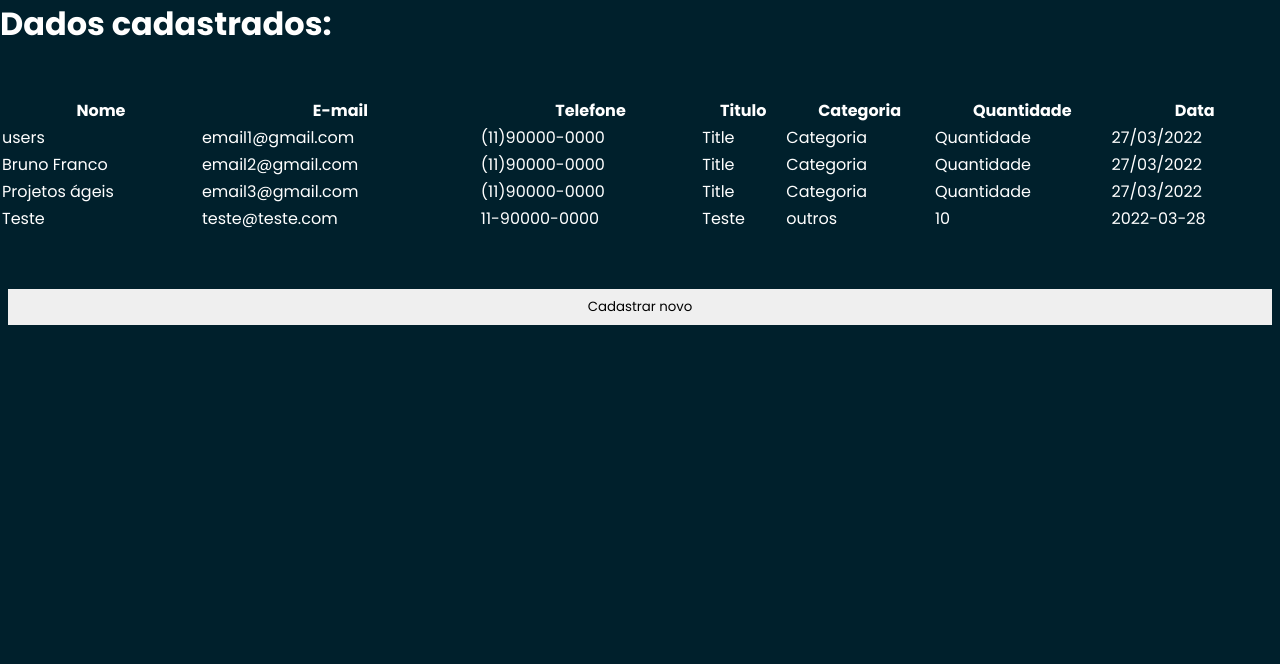
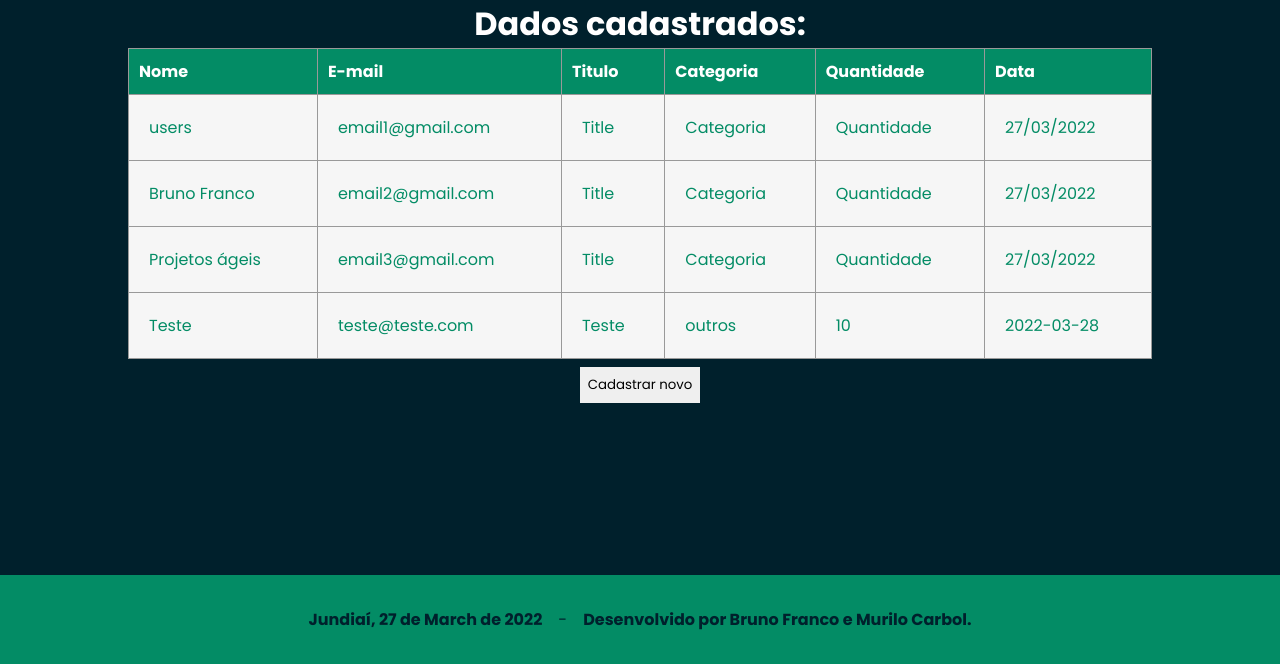
Before and after one commit to brnofranco/createread-php, a PHP site: page /read.php in a window 1280 px wide. Shown: the part 136-800 px from the top of the page. Run offline with PHP 8.4, Linux system fonts and the light colour scheme.

Commit message:
Adição do style da Tabela

```diff
--- a/read.php
+++ b/read.php
@@ -53,14 +53,13 @@
             <a class="tabs" href="./read.php">Ver</a>
         </nav>
     </header>
-    <div class="main-content">
+    <div class="table-content">
         <h1>Dados cadastrados:</h1>
         <table>
             <thead>
                 <tr>
                     <th>Nome</th>
                     <th>E-mail</th>
-                    <th>Telefone</th>
                     <th>Titulo</th>
                     <th>Categoria</th>
                     <th>Quantidade</th>
@@ -82,7 +81,6 @@
 
                         $name = $separator[0];
                         $email = $separator[1];
-                        $telefone = $separator[2];
                         $titulo = $separator[3];
                         $categoria = $separator[4];
                         $quantidade = $separator[5];
@@ -91,7 +89,6 @@
                         echo "<tr>
                                 <td>$name</td>
                                 <td>$email</td>
-                                <td>$telefone</td>
                                 <td>$titulo</td>
                                 <td>$categoria</td>
                                 <td>$quantidade</td>
@@ -109,5 +106,14 @@
             <a href="./create.php">Cadastrar novo</a>
         </button>
     </div>
+    <footer>
+        <?php
+            setlocale(LC_ALL, 'pt_BR', 'pt_BR.utf-8', 'pt_BR.utf-8', 'portuguese');
+            date_default_timezone_set('America/Sao_Paulo');
+            echo strftime('<h4>Jundiaí, %d de %B de %Y</h4>', strtotime('today'));
+        ?>
+        <span> - </span>
+        <h4>Desenvolvido por Bruno Franco e Murilo Carbol.</h4>
+    </footer>
 </body>
 </html>
--- a/styles/style.css
+++ b/styles/style.css
@@ -137,3 +137,39 @@ footer {
     align-items: center;
     gap: 1rem;
 }
+
+table {
+    width: 80%;
+    font-family: 'Gideon Roman', cursive;
+    font-size: 1rem;
+    text-align: left;
+    position: relative;
+    border-collapse: collapse;
+    background-color: #f6f6f6;
+}
+
+td, th {
+    border: 1px solid #999;
+    padding: 20px;
+    color: var(--footerBg);
+}
+th {
+    background: var(--footerBg);
+    color: white;
+    border-radius: 0;
+    position: sticky;
+    top: 0;
+    padding: 10px;
+}
+.primary{
+    background-color: #000000
+}
+
+.table-content{
+    width: 100%;
+    margin: 0 auto;
+    display: flex;
+    justify-content: center;
+    align-items: center;
+    flex-direction: column;
+}
```
Also changed, not shown: create.php (+9 -9 lines), data/data.txt (line endings or trailing spaces).
